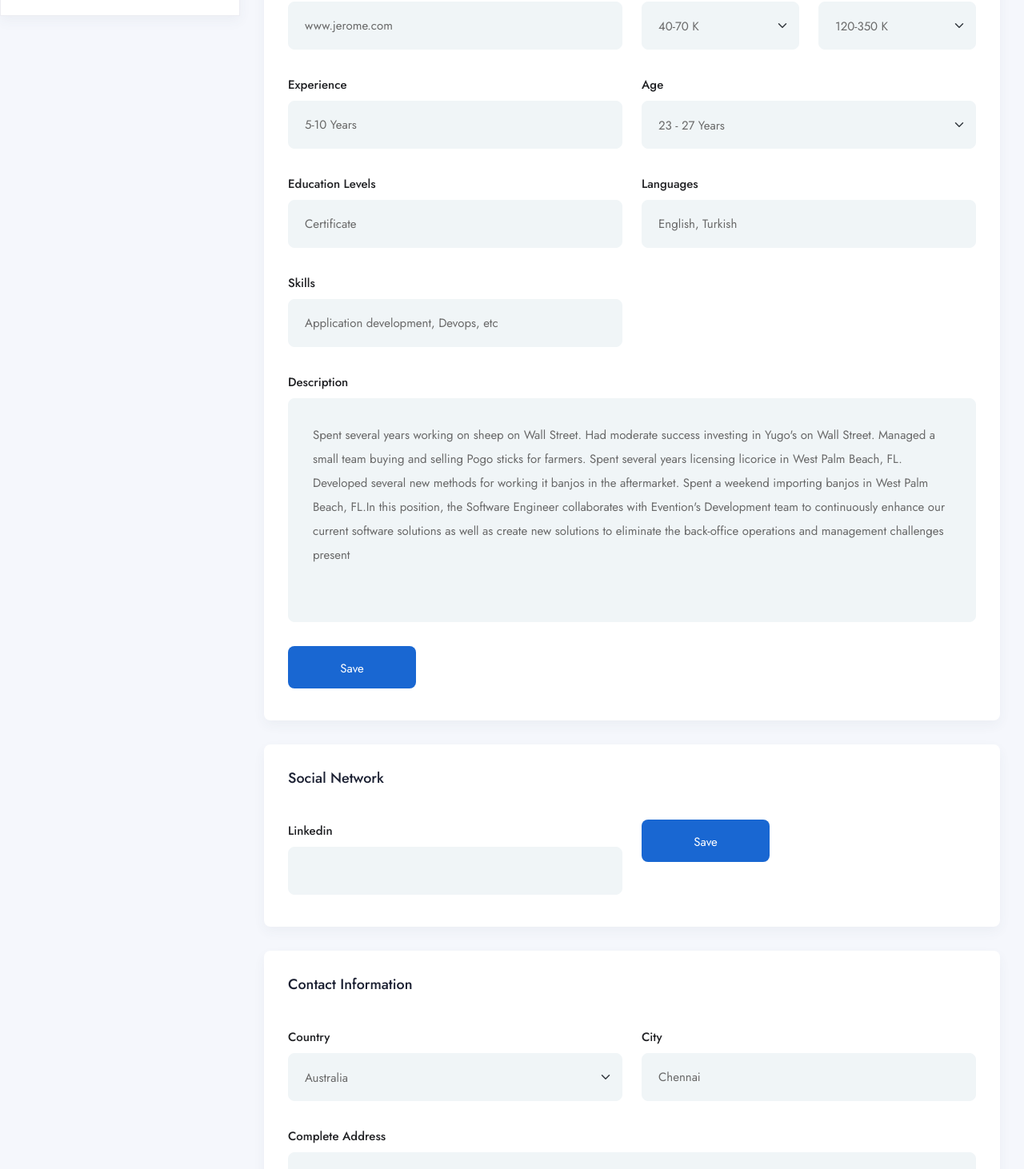
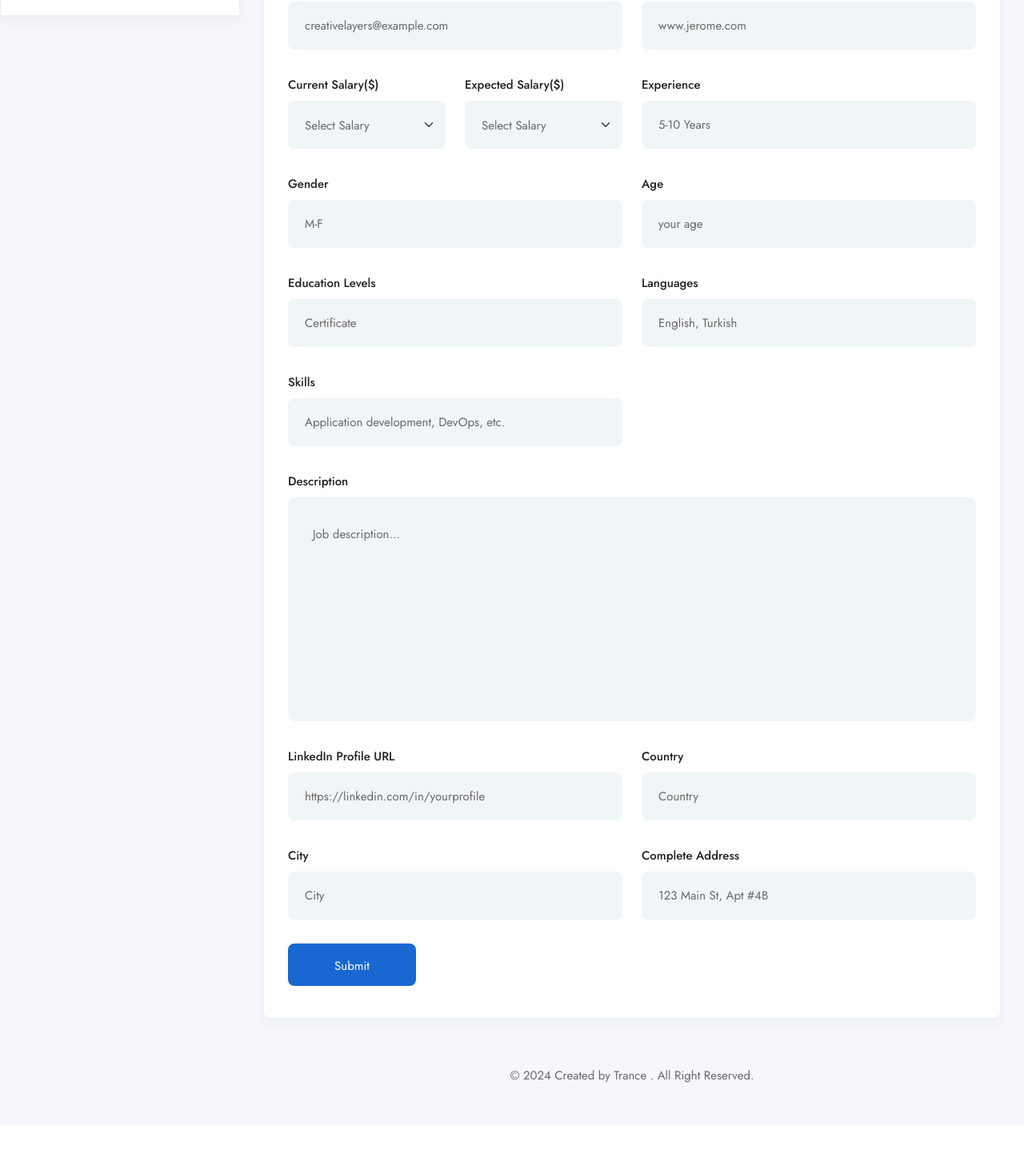
Before and after one commit to sriramsenthill/trance, a Next.js app in the folder client/: page /candidates-dashboard/my-profile in a window 1280 px wide. Shown: the part 780-2242 px from the top of the page at 80% size. After the commit the page ends 2187 px from the top, so only its background shows below. Built offline with nearby package versions, Linux system fonts and the light colour scheme.

Commit message:
changes in user profile

```diff
--- a/client/components/dashboard-pages/candidates-dashboard/my-profile/components/my-profile/FormInfoBox.jsx
+++ b/client/components/dashboard-pages/candidates-dashboard/my-profile/components/my-profile/FormInfoBox.jsx
@@ -1,151 +1,222 @@
-import Select from "react-select";
+import React, { useState } from 'react';
+import axios from 'axios';
+import { useRouter } from 'next/router';
+import { Config } from '../../../../../../config';
 
 const FormInfoBox = () => {
-  const catOptions = [
-    { value: "Banking", label: "Banking" },
-    { value: "Digital & Creative", label: "Digital & Creative" },
-    { value: "Retail", label: "Retail" },
-    { value: "Human Resources", label: "Human Resources" },
-    { value: "Managemnet", label: "Managemnet" },
-    { value: "Accounting & Finance", label: "Accounting & Finance" },
-    { value: "Digital", label: "Digital" },
-    { value: "Creative Art", label: "Creative Art" },
-  ];
+  const router = useRouter();
+  const [formData, setFormData] = useState({
+    profileLogo: '',
+    fullName: '',
+    jobTitle: '',
+    phone: '',
+    email: '',
+    website: '',
+    currentSalary: '',
+    expectedSalary: '',
+    experience: '',
+    gender: '',
+    age: '',
+    educationLevels: '',
+    languages: '',
+    skills: '',
+    description: '',
+    linkedin: '',
+    country: '',
+    city: '',
+    completeAddress: '',
+  });
+
+  const [errors, setErrors] = useState({});
+  const [successMessage, setSuccessMessage] = useState('');
+
+  const handleChange = (e) => {
+    const { name, value } = e.target;
+    setFormData({ ...formData, [name]: value });
+  };
+
+
+
+  const handleSubmit = async (e) => {
+    e.preventDefault();
+      try {
+        const response = await axios.post("http://localhost:3000/createProfile", formData);
+        if (response.status === 201) {
+          console.log('Profile posted successfully:', response.data);
+          setSuccessMessage('Profile posted successfully!');
+          // Redirect to home page after a short delay
+          setTimeout(() => router.push('/'), 2000);
+        }
+      } catch (error) {
+        console.error('Error posting profile:', error);
+        setSuccessMessage('Error posting profile. Please try again.');
+      }
+    }
+
+
 
   return (
-    <form action="#" className="default-form">
+    <form onSubmit={handleSubmit} className="default-form">
       <div className="row">
-        {/* <!-- Input --> */}
+        {/* Profile Logo */}
+        <div className="form-group col-lg-6 col-md-12">
+          <label>Profile Logo</label>
+          <input type="text" name="profileLogo" placeholder="Logo URL" required onChange={handleChange} />
+        </div>
+
+        {/* Full Name */}
         <div className="form-group col-lg-6 col-md-12">
           <label>Full Name</label>
-          <input type="text" name="name" placeholder="Jerome" required />
+          <input type="text" name="fullName" placeholder="Jerome" required onChange={handleChange} />
         </div>
 
-        {/* <!-- Input --> */}
+        {/* Job Title */}
         <div className="form-group col-lg-6 col-md-12">
           <label>Job Title</label>
-          <input type="text" name="name" placeholder="UI Designer" required />
+          <input type="text" name="jobTitle" placeholder="UI Designer" required onChange={handleChange} />
         </div>
 
-        {/* <!-- Input --> */}
+        {/* Phone */}
         <div className="form-group col-lg-6 col-md-12">
           <label>Phone</label>
-          <input
-            type="text"
-            name="name"
-            placeholder="0 123 456 7890"
-            required
-          />
+          <input type="text" name="phone" placeholder="0 123 456 7890" required onChange={handleChange} />
         </div>
 
-        {/* <!-- Input --> */}
+        {/* Email Address */}
         <div className="form-group col-lg-6 col-md-12">
           <label>Email address</label>
-          <input
-            type="text"
-            name="name"
-            placeholder="creativelayers"
-            required
-          />
+          <input type="email" name="email" placeholder="creativelayers@example.com" required onChange={handleChange} />
         </div>
 
-        {/* <!-- Input --> */}
+        {/* Website */}
         <div className="form-group col-lg-6 col-md-12">
           <label>Website</label>
-          <input
-            type="text"
-            name="name"
-            placeholder="www.jerome.com"
-            required
-          />
+          <input type="text" name="website" placeholder="www.jerome.com" required onChange={handleChange} />
         </div>
 
-        {/* <!-- Input --> */}
+        {/* Current Salary */}
         <div className="form-group col-lg-3 col-md-12">
           <label>Current Salary($)</label>
-          <select className="chosen-single form-select" required>
-            <option>40-70 K</option>
-            <option>50-80 K</option>
-            <option>60-90 K</option>
-            <option>70-100 K</option>
-            <option>100-150 K</option>
+          <select name="currentSalary" className="chosen-single form-select" required onChange={handleChange}>
+            <option value="">Select Salary</option>
+            <option value="40-70 K">40-70 K</option>
+            <option value="50-80 K">50-80 K</option>
+            <option value="60-90 K">60-90 K</option>
+            <option value="70-100 K">70-100 K</option>
+            <option value="100-150 K">100-150 K</option>
           </select>
         </div>
 
-        {/* <!-- Input --> */}
+        {/* Expected Salary */}
         <div className="form-group col-lg-3 col-md-12">
           <label>Expected Salary($)</label>
-          <select className="chosen-single form-select" required>
-            <option>120-350 K</option>
-            <option>40-70 K</option>
-            <option>50-80 K</option>
-            <option>60-90 K</option>
-            <option>70-100 K</option>
-            <option>100-150 K</option>
+          <select name="expectedSalary" className="chosen-single form-select" required onChange={handleChange}>
+            <option value="">Select Salary</option>
+            <option value="120-350 K">120-350 K</option>
+            <option value="40-70 K">40-70 K</option>
+            <option value="50-80 K">50-80 K</option>
+            <option value="60-90 K">60-90 K</option>
+            <option value="70-100 K">70-100 K</option>
+            <option value="100-150 K">100-150 K</option>
           </select>
         </div>
 
-        {/* <!-- Input --> */}
+        {/* Experience */}
         <div className="form-group col-lg-6 col-md-12">
           <label>Experience</label>
-          <input type="text" name="name" placeholder="5-10 Years" required />
+          <input type="text" name="experience" placeholder="5-10 Years" required onChange={handleChange} />
+        </div>
+        <div className="form-group col-lg-6 col-md-12">
+          <label>Gender</label>
+          <input type="text" name="gender" placeholder="M-F" required onChange={handleChange} />
         </div>
 
-        {/* <!-- Input --> */}
+        {/* Age */}
         <div className="form-group col-lg-6 col-md-12">
           <label>Age</label>
-          <select className="chosen-single form-select" required>
-            <option>23 - 27 Years</option>
-            <option>24 - 28 Years</option>
-            <option>25 - 29 Years</option>
-            <option>26 - 30 Years</option>
-          </select>
+          <input type="text" name="age" placeholder="your age" required onChange={handleChange} />
+
         </div>
 
-        {/* <!-- Input --> */}
+        {/* Education Levels */}
         <div className="form-group col-lg-6 col-md-12">
           <label>Education Levels</label>
-          <input type="text" name="name" placeholder="Certificate" required />
+          <input type="text" name="educationLevels" placeholder="Certificate" required onChange={handleChange} />
         </div>
 
-        {/* <!-- Input --> */}
+        {/* Languages */}
         <div className="form-group col-lg-6 col-md-12">
           <label>Languages</label>
-          <input
-            type="text"
-            name="name"
-            placeholder="English, Turkish"
-            required
-          />
+          <input type="text" name="languages" placeholder="English, Turkish" required onChange={handleChange} />
         </div>
 
+        {/* Skills */}
         <div className="form-group col-lg-6 col-md-12">
-          <label>Skills </label>
-          <input
-            type="text"
-            name="name"
-            placeholder="Application development, Devops, etc"
-            required
-          />
+          <label>Skills</label>
+          <input type="text" name="skills" placeholder="Application development, DevOps, etc." required onChange={handleChange} />
         </div>
 
-        {/* <!-- Input --> */}
-
-        {/* <!-- About Company --> */}
+        {/* Description */}
         <div className="form-group col-lg-12 col-md-12">
           <label>Description</label>
-          <textarea placeholder="Spent several years working on sheep on Wall Street. Had moderate success investing in Yugo's on Wall Street. Managed a small team buying and selling Pogo sticks for farmers. Spent several years licensing licorice in West Palm Beach, FL. Developed several new methods for working it banjos in the aftermarket. Spent a weekend importing banjos in West Palm Beach, FL.In this position, the Software Engineer collaborates with Evention's Development team to continuously enhance our current software solutions as well as create new solutions to eliminate the back-office operations and management challenges present"></textarea>
+          <textarea name='description' placeholder='Job description...' required onChange={handleChange}></textarea>
         </div>
 
-        {/* <!-- Input --> */}
-        <div className="form-group col-lg-6 col-md-12">
-          <button type="submit" className="theme-btn btn-style-one">
-            Save
-          </button>
-        </div>
-      </div>
-    </form>
-  );
-};
+         {/* LinkedIn */}
+         <div className='form-group col-lg-6 col-md-12'>
+            <label>LinkedIn Profile URL</label>
+            <input
+              type='text'
+              name='linkedin'
+              placeholder='https://linkedin.com/in/yourprofile'
+              required
+              onChange={handleChange}
+            />
+          </div>
+
+         {/* Country */}
+         <div className='form-group col-lg-6 col-md-12'>
+            <label>Country</label>
+            <input
+              type='text'
+              name='country'
+              placeholder='Country'
+              required
+              onChange={handleChange}
+            />
+          </div>
+
+         {/* City */}
+         <div className='form-group col-lg-6 col-md-12'>
+            <label>City</label>
+            <input
+              type='text'
+              name='city'
+              placeholder='City'
+              required
+              onChange={handleChange}
+            />
+          </div>
+
+         {/* Complete Address */}
+              	<div className='form-group col-lg-6 col-md-12'>
+              	<label>Complete Address</label>
+              	<input
+              		type='text'
+              		name='completeAddress'
+              		placeholder='123 Main St, Apt #4B'
+              		required
+              		onChange={handleChange}
+              	/>
+              	</div>
+
+         {/* Submit Button */}
+          	<div className='form-group col-lg-6 col-md-12'>
+              	<button type='submit' className='theme-btn btn-style-one'>Submit</button>
+            </div>
+       </div>
+     </form>
+   );
+  };
 
 export default FormInfoBox;
--- a/client/components/dashboard-pages/candidates-dashboard/my-profile/index.jsx
+++ b/client/components/dashboard-pages/candidates-dashboard/my-profile/index.jsx
@@ -48,31 +48,7 @@ const index = () => {
               </div>
               {/* <!-- Ls widget --> */}
 
-              <div className="ls-widget">
-                <div className="tabs-box">
-                  <div className="widget-title">
-                    <h4>Social Network</h4>
-                  </div>
-                  {/* End widget-title */}
 
-                  <div className="widget-content">
-                    <SocialNetworkBox />
-                  </div>
-                </div>
-              </div>
-              {/* <!-- Ls widget --> */}
-
-              <div className="ls-widget">
-                <div className="tabs-box">
-                  <div className="widget-title">
-                    <h4>Contact Information</h4>
-                  </div>
-                  {/* End widget-title */}
-                  <div className="widget-content">
-                    <ContactInfoBox />
-                  </div>
-                </div>
-              </div>
               {/* <!-- Ls widget --> */}
             </div>
           </div>
```
Also changed, not shown: 2 other files (tests, documents, lock files or other folders).
